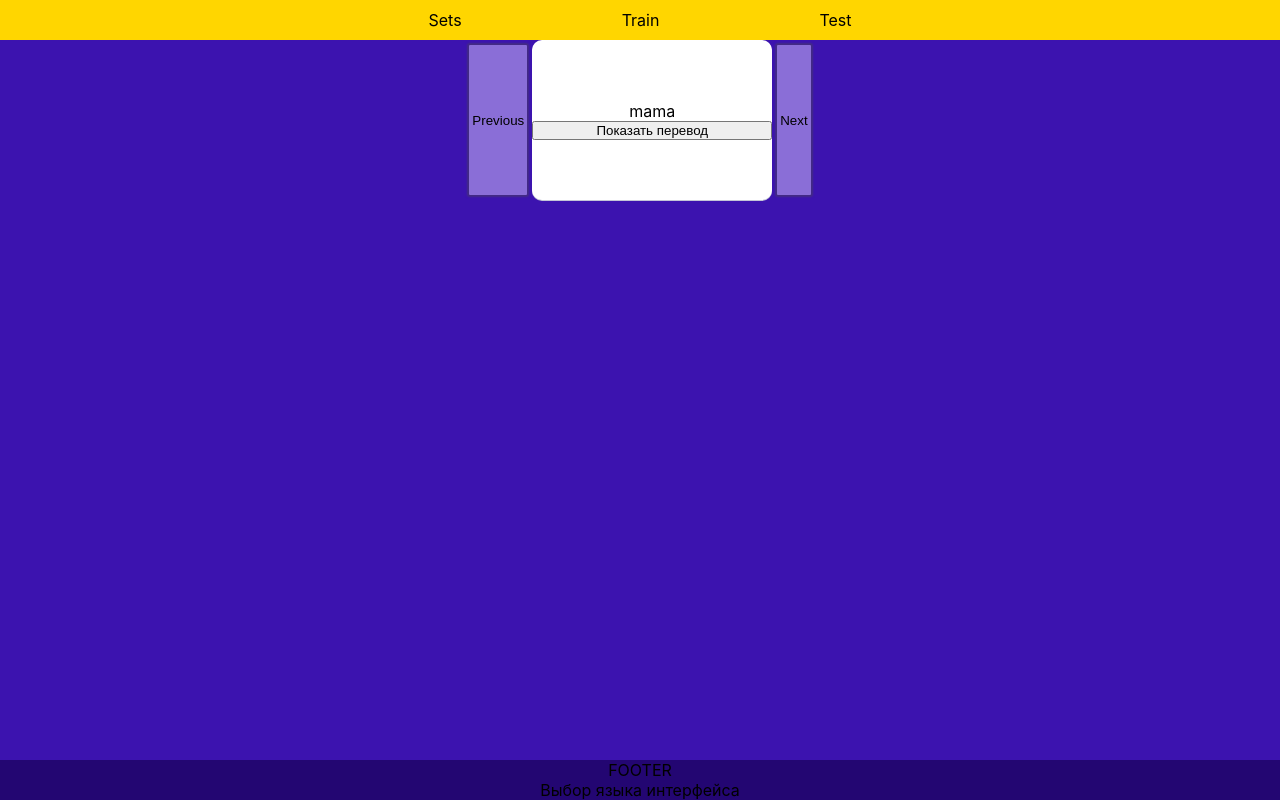
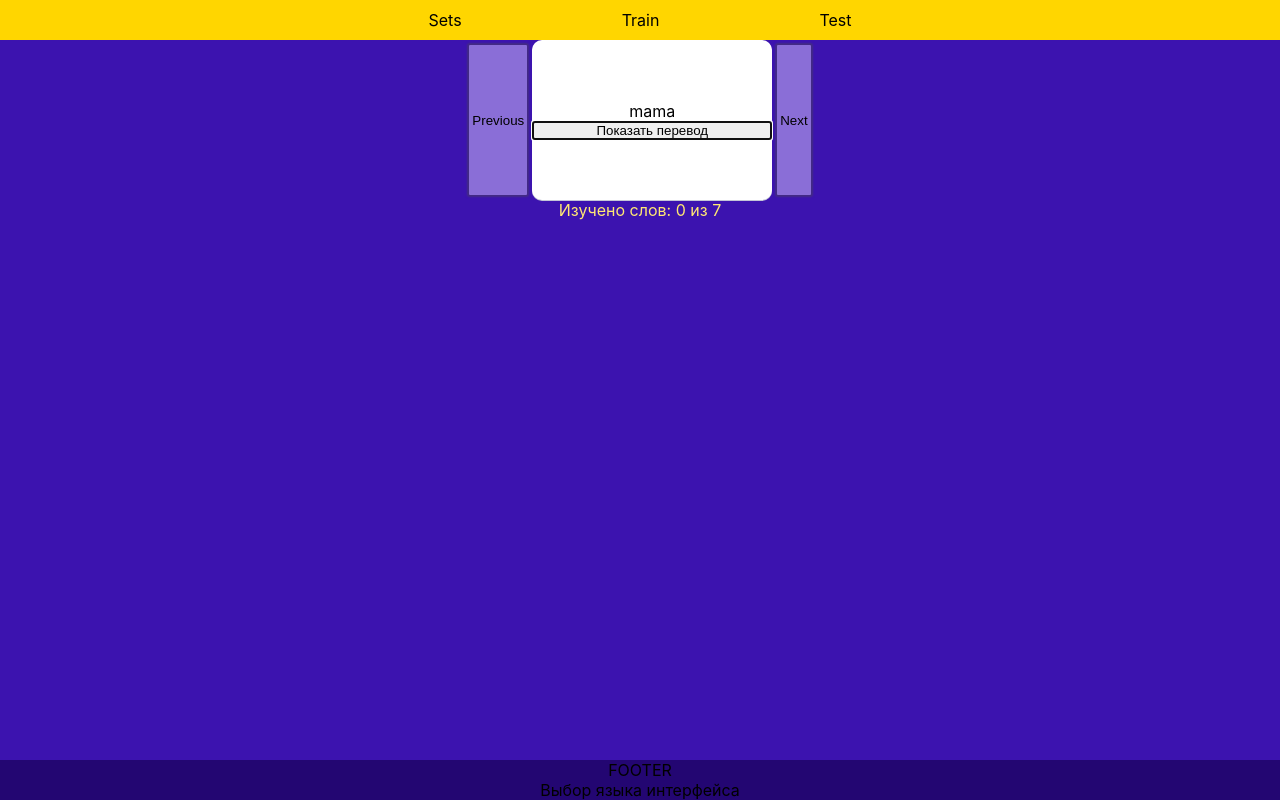
Before and after one commit to berriestime/flashcardApp, a React (Create React App) app in the folder flashcard-app/: page /train in a window 1280 px wide. Built offline with nearby package versions, Linux system fonts and the light colour scheme.

Commit message:
focus + counter

```diff
--- a/flashcard-app/src/Components/BaseComponents/Card/Card.jsx
+++ b/flashcard-app/src/Components/BaseComponents/Card/Card.jsx
@@ -1,10 +1,16 @@
-import React, { Fragment, useState } from "react";
+import React, { Fragment, useState, useRef, useEffect } from "react";
 import styles from "./Card.module.scss";
 
-const Card = ({ word }) => {
+const Card = ({ word, wordsLearnedCount, onChangeWordsLearnedCount }) => {
+  const ref = useRef(null);
+  useEffect(() => {
+    // Устанавливаем фокус на блок при монтировании компонента
+    ref.current.focus();
+  }, []);
   const [translate, setTranslate] = useState(false);
   const translation = () => {
     setTranslate(!translate);
+    onChangeWordsLearnedCount(wordsLearnedCount + 1);
   };
 
   const text = translate ? word.russian : word.english;
@@ -13,7 +19,9 @@ const Card = ({ word }) => {
     <Fragment>
       <div className={styles.cardDefault}>
         <div>{text}</div>
-        <button onClick={translation}>Показать перевод</button>
+        <button ref={ref} onClick={translation}>
+          Показать перевод
+        </button>
       </div>
     </Fragment>
   );
--- a/flashcard-app/src/Components/Slider/Slider.js
+++ b/flashcard-app/src/Components/Slider/Slider.js
@@ -3,7 +3,7 @@ import styles from "./Slider.module.scss";
 import words from "./words.json";
 import Card from "./../BaseComponents/Card/Card.jsx";
 
-const Slider = () => {
+const Slider = ({ wordsLearnedCount, onChangeWordsLearnedCount }) => {
   const [currentIndex, setCurrentIndex] = useState(0);
 
   const nextSlide = () => {
@@ -23,7 +23,12 @@ const Slider = () => {
       <button className={styles.btn} onClick={previousSlide}>
         Previous
       </button>
-      <Card word={words[currentIndex]} key={currentIndex} />
+      <Card
+        word={words[currentIndex]}
+        key={currentIndex}
+        wordsLearnedCount={wordsLearnedCount}
+        onChangeWordsLearnedCount={onChangeWordsLearnedCount}
+      />
       <button className={styles.btn} onClick={nextSlide}>
         Next
       </button>
--- a/flashcard-app/src/Pages/Train/TrainPage.js
+++ b/flashcard-app/src/Pages/Train/TrainPage.js
@@ -1,11 +1,24 @@
-import React, { Fragment } from "react";
+import React, { Fragment, useState } from "react";
 import Slider from "../../Components/Slider/Slider.js";
+import words from "../../Components/Slider/words.json";
 
 function TrainPage(props) {
+  const totalWordsToLearn = words.length;
+  const [wordsLearnedCount, setWordsLearnedCount] = useState(0);
+  const handleWordsLearnedCount = (newValue) => {
+    setWordsLearnedCount(newValue);
+  };
+
   return (
     <Fragment>
       <main>
-        <Slider />
+        <Slider
+          wordsLearnedCount={wordsLearnedCount}
+          onChangeWordsLearnedCount={handleWordsLearnedCount}
+        />
+        <p>
+          {"Изучено слов: " + wordsLearnedCount} из {totalWordsToLearn}
+        </p>
       </main>
     </Fragment>
   );
```
